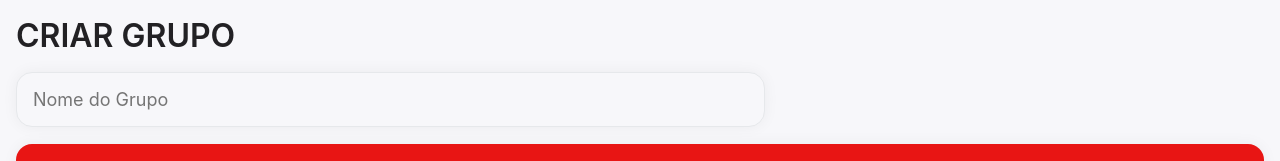
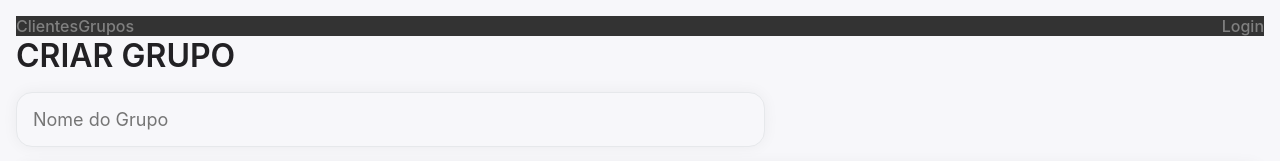
Before and after one commit to murilorrr/Desafio-Tecnico-MKData-Front, a React (Create React App) app: page /groups in a window 1280 px wide. Shown: the top 161 px of the page. Built offline with nearby package versions, Linux system fonts and the light colour scheme; no server answers.

Commit message:
feat: adiciona headers para caminhar entre as paginas

```diff
--- /dev/null
+++ b/src/components/Header/HeaderPages.jsx
@@ -0,0 +1,40 @@
+import React from 'react';
+import styled from 'styled-components';
+// import { useHistory } from 'react-router-dom';
+
+function HeaderPages() {
+  // const history = useHistory();
+  // function redirect(page) {
+  //   history.push(`/${page}`);
+  // }
+
+  return (
+    <header>
+      <nav>
+        <Ul>
+          <Li><a href="customers">Clientes</a></Li>
+          <Li><a href="groups">Grupos</a></Li>
+          <Li><a href="/">Login</a></Li>
+        </Ul>
+      </nav>
+    </header>
+  );
+}
+
+const Ul = styled.ul`
+  list-style-type: none;
+  margin: 0;
+  padding: 0;
+  overflow: hidden;
+  background-color: #333;
+
+  li:last-child {
+    float: right;
+  }
+`;
+
+const Li = styled.li`
+  float: left;
+`;
+
+export default HeaderPages;
--- a/src/pages/customerPage.jsx
+++ b/src/pages/customerPage.jsx
@@ -2,10 +2,12 @@
 import styled from 'styled-components';
 import CustomersList from '../components/Customer/CustomerList';
 import CustomersCreateForm from '../components/Customer/CustomersCreateForm';
+import HeaderPages from '../components/Header/HeaderPages';
 
 function CustomerPage() {
   return (
     <Content>
+      <HeaderPages />
       <CustomersCreateForm />
       <CustomersList />
     </Content>
--- a/src/pages/groupPage.jsx
+++ b/src/pages/groupPage.jsx
@@ -2,10 +2,12 @@
 import styled from 'styled-components';
 import GroupList from '../components/Group/GroupList';
 import GroupCreateForm from '../components/Group/GroupCreateForm';
+import HeaderPages from '../components/Header/HeaderPages';
 
 function GroupPage() {
   return (
     <Content>
+      <HeaderPages />
       <GroupCreateForm />
       <GroupList />
     </Content>
```
